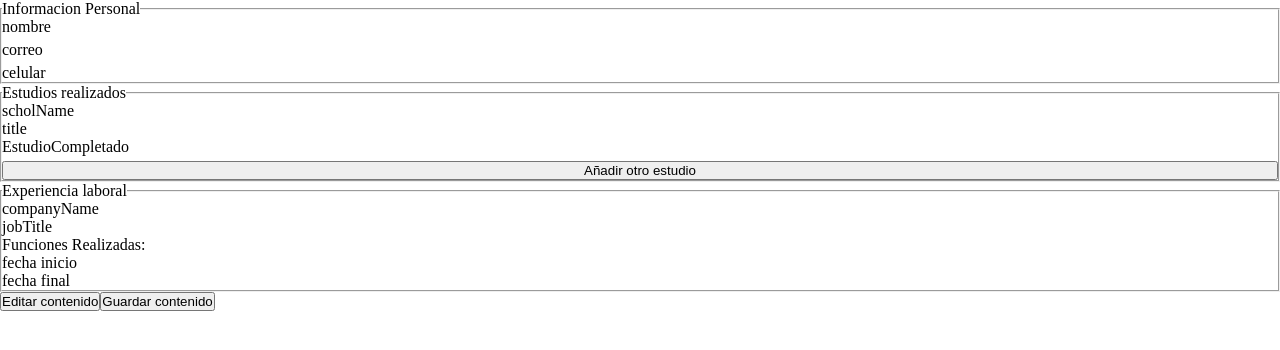
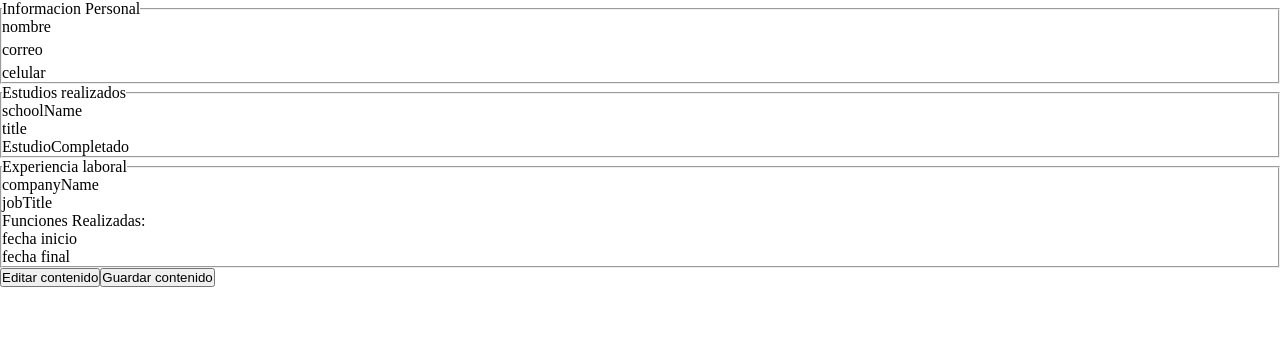
Before and after one commit to kopolo435/cv-application, a React (Vite) app: page / in a window 1280 px wide. Shown: the top 350 px of the page. Built offline with nearby package versions, Linux system fonts and the light colour scheme.

Commit message:
Modifica la implementacion para agregar mas campos
Se agrega un state que almacena un map con los distintos objetos
que almacenan la informacion.

Bug, ahora mismo solo se hace render del nuevo input despues del
primer click

```diff
--- a/src/components/Button.jsx
+++ b/src/components/Button.jsx
@@ -1,6 +1,6 @@
-function Button({ handleClick, btnClass, content }) {
+function Button({ handleClick, btnClass, content, type }) {
   return (
-    <button className={btnClass} onClick={handleClick}>
+    <button type={type} className={btnClass} onClick={handleClick}>
       {content}
     </button>
   );
--- a/src/components/EducationInfo.jsx
+++ b/src/components/EducationInfo.jsx
@@ -1,24 +1,95 @@
 import Field from "./Field";
 import DateField from "./DateField";
 import Button from "./Button";
-function EducationField({ status }) {
+import { useState } from "react";
+function EducationField({
+  status,
+  dataObj = null,
+  educationData,
+  handleDataMapUpdate,
+}) {
   return (
     <div className="educationField">
-      <Field type="text" name="scholName" status={status}></Field>
-      <Field type="text" name="title" status={status}></Field>
-      <DateField status={status} name={"EstudioCompletado"}></DateField>
+      <Field
+        type="text"
+        label={"School name"}
+        name="schoolName"
+        status={status}
+        dataObj={dataObj}
+        dataMap={educationData}
+        dataObjProperty={"school"}
+        handleDataMapUpdate={handleDataMapUpdate}
+      ></Field>
+      <Field
+        type="text"
+        label={"Title"}
+        name="title"
+        status={status}
+        dataObj={dataObj}
+        dataMap={educationData}
+        dataObjProperty={"title"}
+        handleDataMapUpdate={handleDataMapUpdate}
+      ></Field>
+      <DateField
+        status={status}
+        name={"EstudioCompletado"}
+        dataObj={dataObj}
+        dataMap={educationData}
+        dataObjProperty={"date"}
+        handleDataMapUpdate={handleDataMapUpdate}
+      ></DateField>
     </div>
   );
 }
 
 function EducationInfo({ status }) {
+  const [educationData, setEducationData] = useState(new Map());
+
+  function getEducationArray() {
+    const array = Array.from(educationData, ([name, value]) => value);
+    return array;
+  }
+  function addEducationField() {
+    const newDataObj = {
+      id: educationData.size,
+      school: "",
+      title: "",
+      date: "",
+    };
+    const newMap = new Map([...educationData]);
+    newMap.set(newDataObj.id, newDataObj);
+    setEducationData(newMap);
+  }
+  const educationDataArray = getEducationArray();
   return (
     <div className="inputContainer">
-      <EducationField status={status}></EducationField>
-      <Button
-        content={"Añadir otro estudio"}
-        btnClass={"addEducation"}
-      ></Button>
+      {educationData.size === 0 ? (
+        <EducationField
+          status={status}
+          dataObj={{ id: "0", school: "", title: "", date: "" }}
+          educationData={educationData}
+          handleDataMapUpdate={setEducationData}
+        ></EducationField>
+      ) : (
+        educationDataArray.map((data) => (
+          <EducationField
+            status={status}
+            dataObj={data}
+            key={data.id}
+            educationData={educationData}
+            handleDataMapUpdate={setEducationData}
+          ></EducationField>
+        ))
+      )}
+
+      {status === "edit" && (
+        <Button
+          content={"Añadir otro estudio"}
+          btnClass={"addEducation"}
+          handleClick={addEducationField}
+          type={"button"}
+        ></Button>
+      )}
     </div>
   );
 }
```
